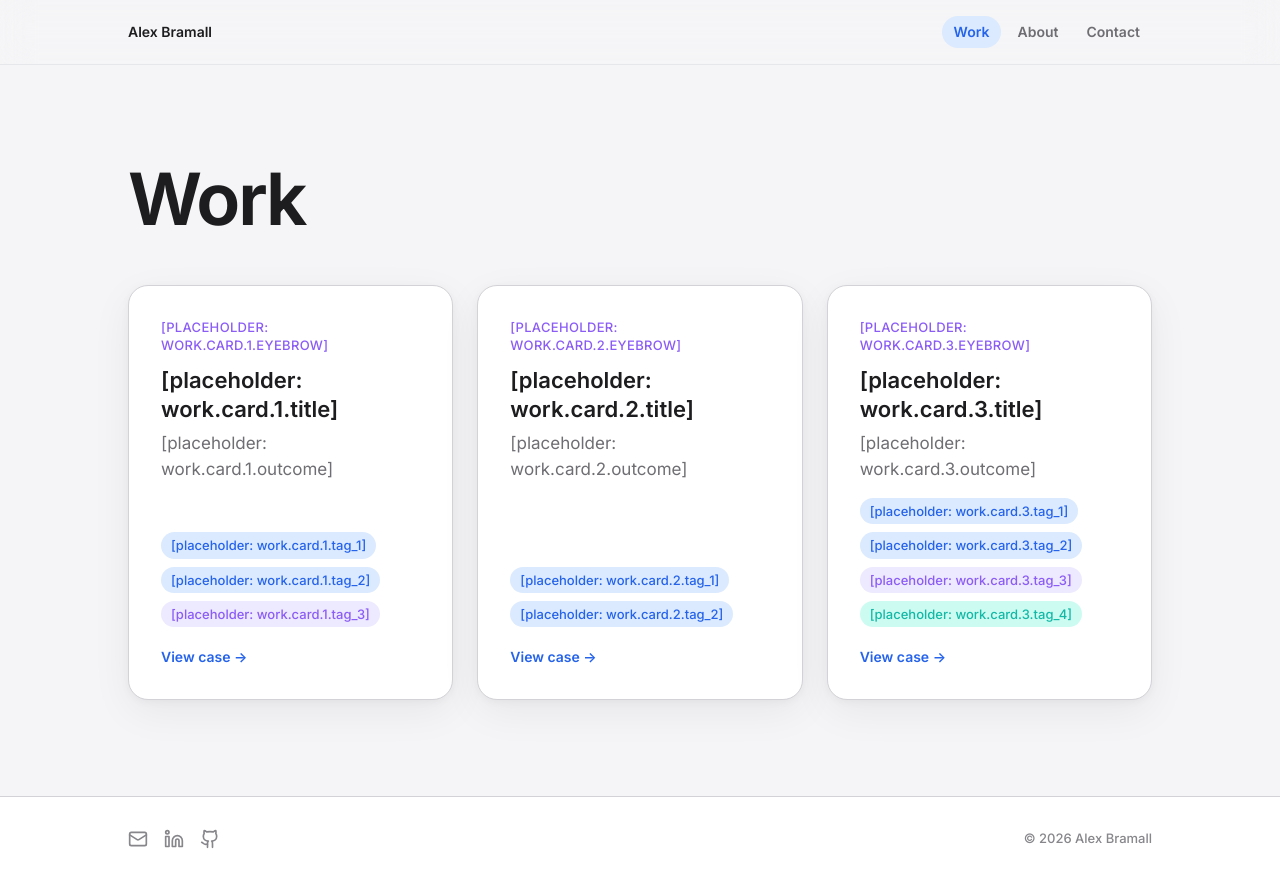
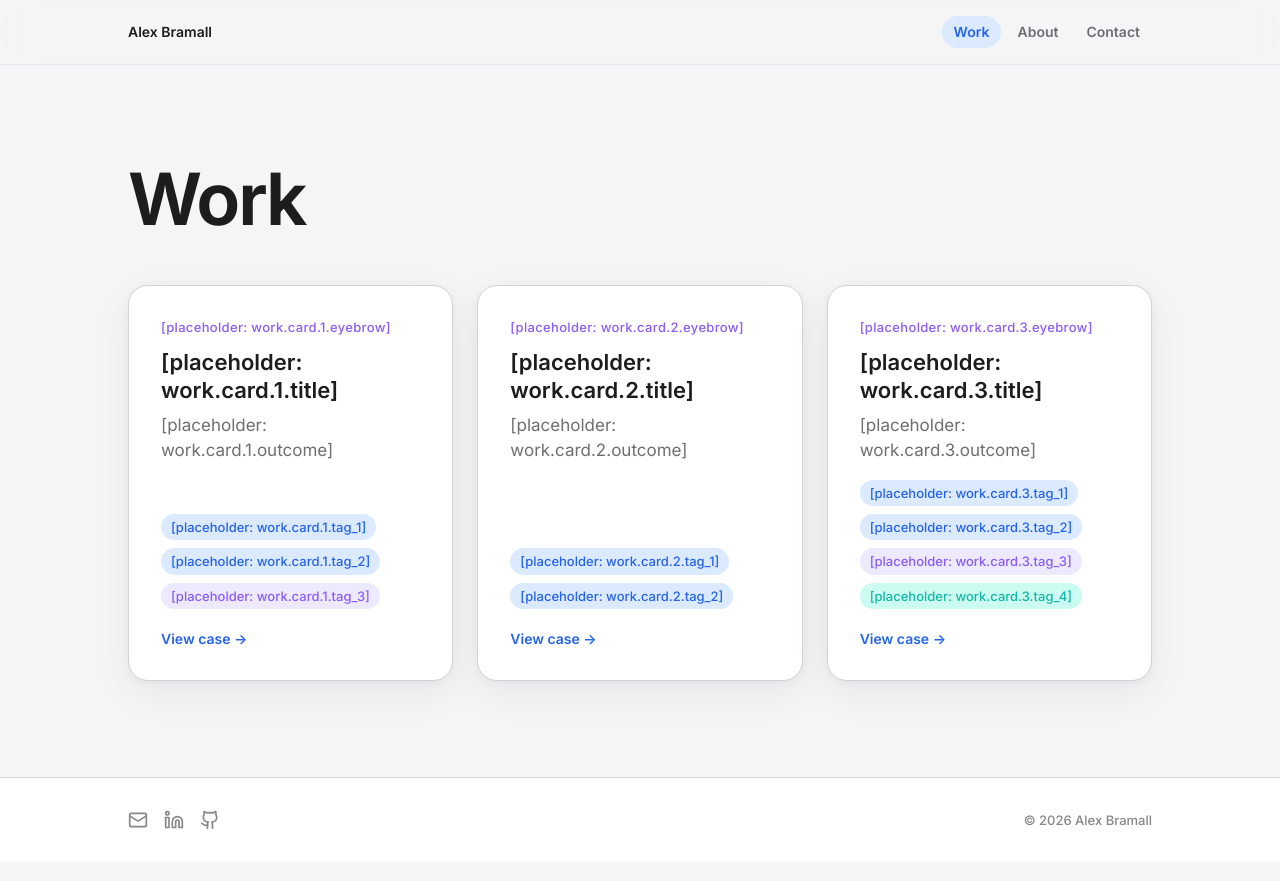
Before and after one commit to AlexBramall/portfolio-website, a React (Vite) app: page /work in a window 1280 px wide. Built offline with nearby package versions, Linux system fonts and the light colour scheme.

Commit message:
Keep work-card eyebrows in readable placeholder case
Drop uppercase transform on case eyebrows so labeled placeholders
stay intact and the card hierarchy remains scannable.

Co-authored-by: Alex Bramall <AlexBramall@users.noreply.github.com>

```diff
--- a/src/components/work/CaseLayout.tsx
+++ b/src/components/work/CaseLayout.tsx
@@ -63,7 +63,7 @@ export const CaseLayout = ({ workCase }: CaseLayoutProps) => {
 
       <div className="max-w-prose space-y-12">
         <header>
-          <p className="mb-3 text-caption uppercase tracking-wide text-accent-2">{workCase.eyebrow}</p>
+          <p className="mb-3 text-caption tracking-wide text-accent-2">{workCase.eyebrow}</p>
           <h1 className="text-display text-text">{workCase.title}</h1>
           <p className="mt-4 text-body text-text-secondary">{workCase.outcome}</p>
           <div className="mt-6 flex flex-wrap gap-2">
--- a/src/components/work/WorkCard.tsx
+++ b/src/components/work/WorkCard.tsx
@@ -13,7 +13,7 @@ export const WorkCard = ({ workCase }: WorkCardProps) => {
       to={`/work/${workCase.slug}`}
       className="group flex h-full flex-col rounded-card border border-border bg-surface p-6 shadow-card transition-[border-color,box-shadow,transform] duration-200 hover:-translate-y-1 hover:border-border-strong hover:shadow-card focus-visible:outline focus-visible:outline-2 focus-visible:outline-offset-2 focus-visible:outline-accent motion-reduce:transform-none md:p-8"
     >
-      <p className="text-caption uppercase tracking-wide text-accent-2">{workCase.eyebrow}</p>
+      <p className="text-caption tracking-wide text-accent-2">{workCase.eyebrow}</p>
       <h3 className="mt-3 text-h3 text-text">{workCase.title}</h3>
       <p className="mt-2 flex-1 text-body text-text-secondary">{workCase.outcome}</p>
       <div className="mt-4 flex flex-wrap gap-2">
```
